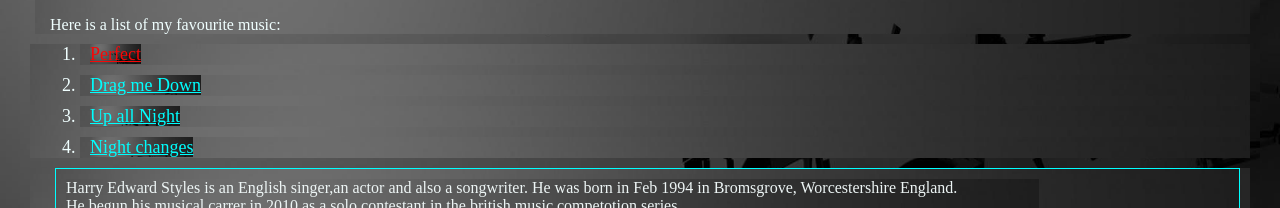
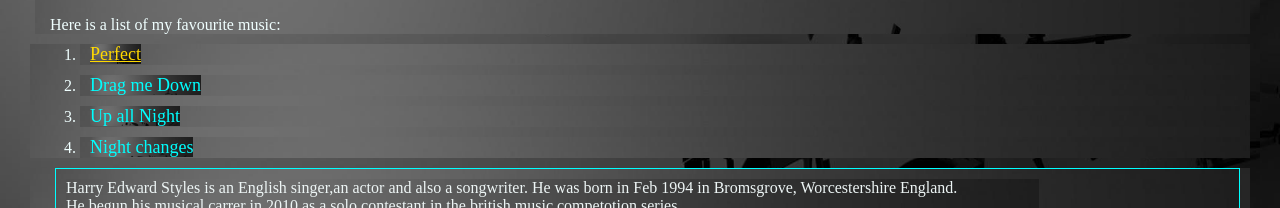
Before and after one commit to Rubyroy12/week1-favourite_band, a plain HTML site: page fband.html in a window 1280 px wide. In both pictures the pointer is over the link "Perfect". Shown: the part 315-523 px from the top of the page. Drawn offline with Linux system fonts and the light colour scheme.

Commit message:
add on hover effects to ordered list

```diff
--- a/fband.css
+++ b/fband.css
@@ -63,10 +63,7 @@ body{
 a{
     color: aqua;
 }
-a:hover{
-    color: rgb(248, 7, 7);
-    text-underline-position: auto;
-}
+
 a:active{
     color: antiquewhite;
 }
@@ -75,8 +72,13 @@ a:active{
     margin-right: 200px;
     margin-left: 10px;
  }
-ol{
+ol a{
     font-size: large;
+    text-decoration: none;
+}
+ol a:hover{
+    color: #ffd900;
+    text-decoration: underline;
 }
 .navigation{
     background-color: rgb(5, 1, 31);
```
